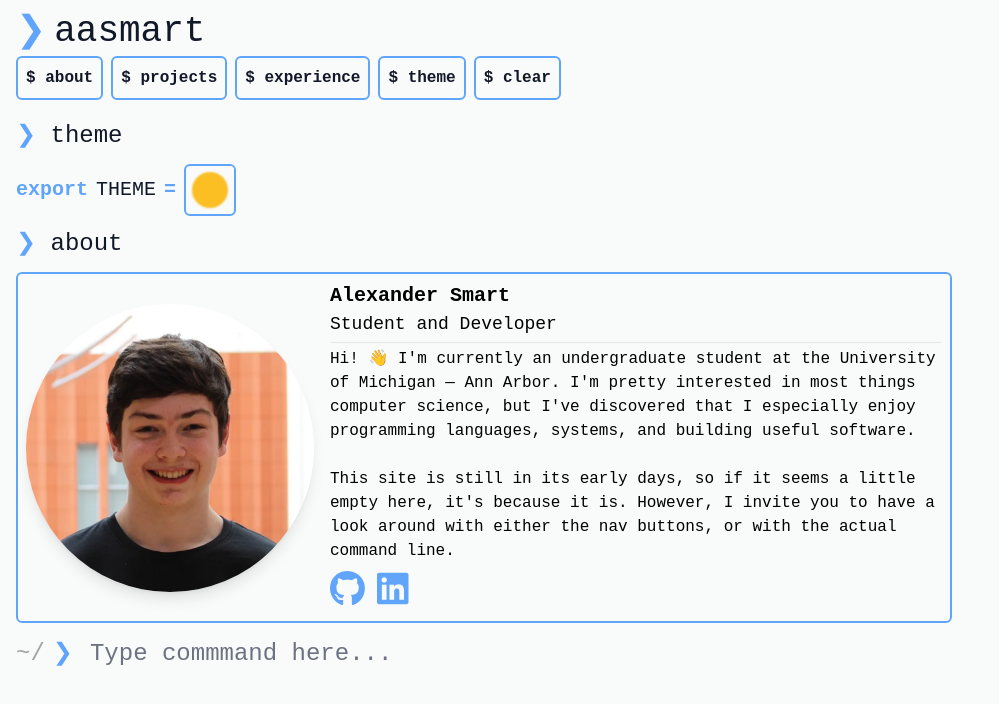
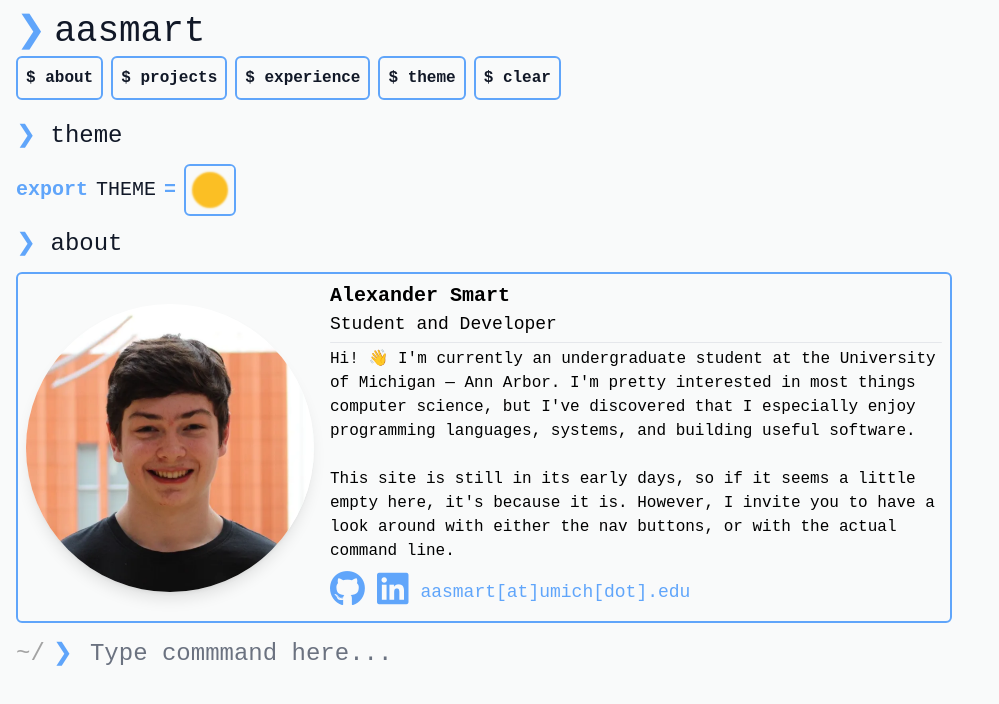
Before and after one commit to aasmart/aasmart-portfolio, a SvelteKit app: page / in a window 1280 px wide. Shown: the top 704 px of the page, without its empty margins (0-999 px from the left). Built offline with nearby package versions, Linux system fonts and the light colour scheme.

Commit message:
Add email

```diff
--- a/src/components/AboutCommandResult.svelte
+++ b/src/components/AboutCommandResult.svelte
@@ -32,7 +32,9 @@
 			This site is still in its early days, so if it seems a little empty here, it's because it is. However,
 			I invite you to have a look around with either the nav buttons, or with the actual command line.
 		</p>
-		<ul class="mt-auto flex flex-row justify-center gap-3 pt-2 text-4xl lg:justify-start">
+		<ul
+			class="mt-auto flex flex-row items-center justify-center gap-3 pt-2 text-4xl lg:justify-start"
+		>
 			<li>
 				<a
 					class="text-blue-400 transition-colors duration-200 hover:text-blue-500 focus:text-blue-500"
@@ -51,6 +53,7 @@
 					<i class="fa-brands fa-linkedin"></i>
 				</a>
 			</li>
+			<li class="h-full align-text-bottom text-lg text-blue-400">aasmart[at]umich[dot].edu</li>
 		</ul>
 	</div>
 </section>
```
